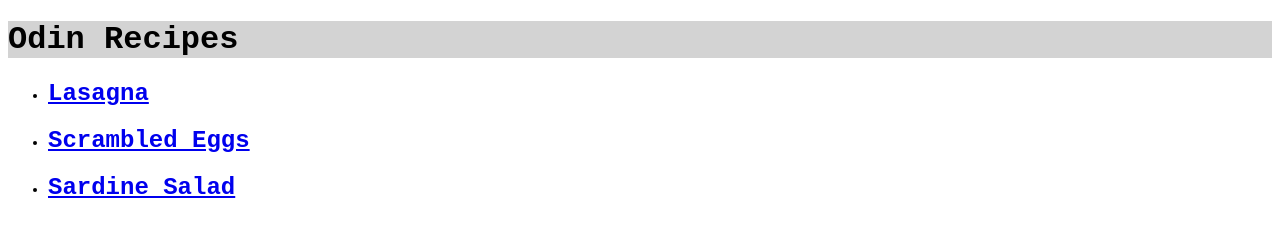
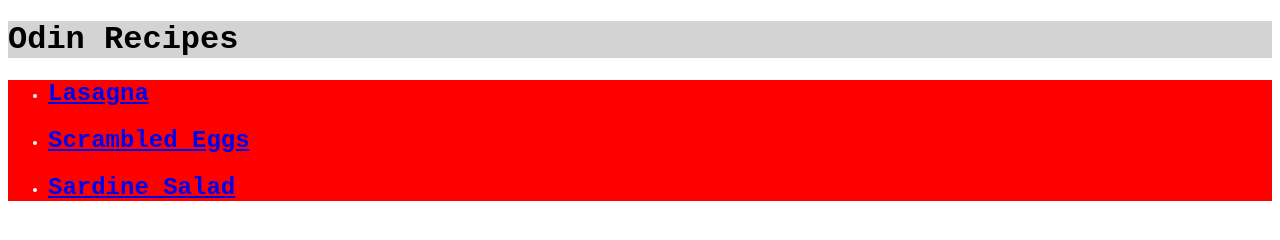
Before and after one commit to corumgold/odin-recipes, a plain HTML site: page index.html in a window 1280 px wide. Drawn offline with Linux system fonts and the light colour scheme.

Commit message:
Style ingredients lists

```diff
--- a/styles.css
+++ b/styles.css
@@ -15,3 +15,8 @@ img{
     color: lime;
     background-color: blueviolet;
 }
+
+ul{
+    background-color: red;
+    color: white;
+}
```
